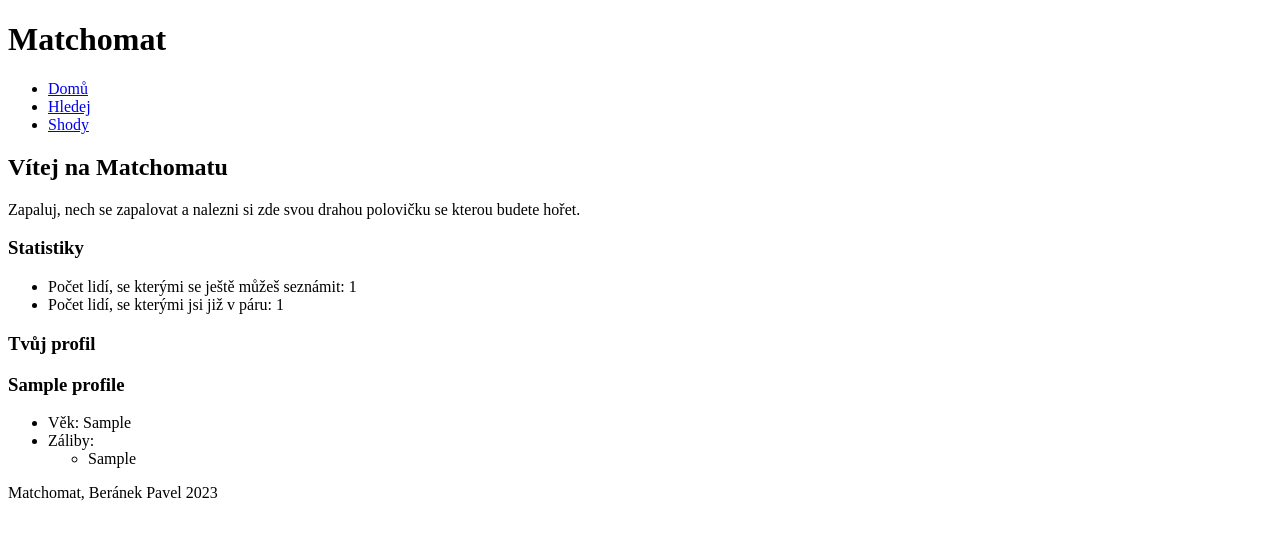
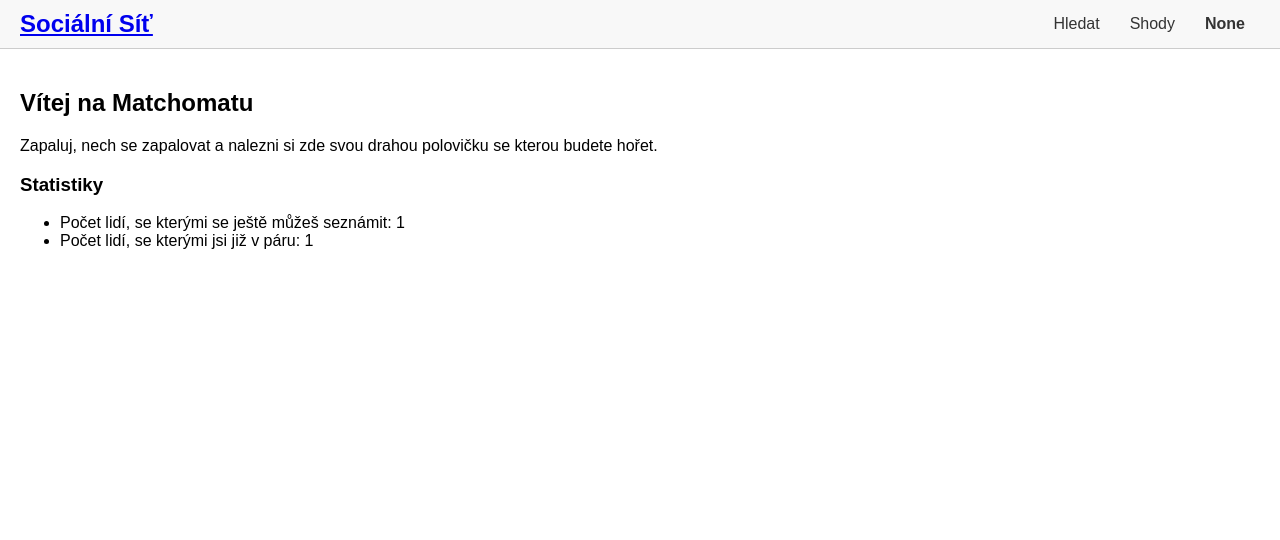
Before and after one commit to sattlereii/social_network, a Flask app: template code/templates/home.html in a window 1280 px wide. Shown: the top 540 px of the page. Run offline with Flask 3, Linux system fonts and the light colour scheme; the template is opened without the code that fills it: most values are stand-ins (such as "Sample title", 1, 10 or a date in 2020).

Commit message:
novinka 21:50

```diff
--- a/code/app.py
+++ b/code/app.py
@@ -1,33 +1,93 @@
 from py2neo import Graph, Node, Relationship
 from flask import Flask, render_template, request, redirect, session, url_for, flash
+from werkzeug.security import generate_password_hash, check_password_hash
+from datetime import datetime, timedelta
+from random import choice
 from random import choice
 from database import init_db, get_user_node, create_sample_data, get_matches, available_matches
-from werkzeug.security import generate_password_hash, check_password_hash
+
 
 app = Flask(__name__)
 app.secret_key = "your_secret_key"  # Nastavte silný tajný klíč
 graph = Graph("bolt://neo4j:7687", auth=("neo4j", "adminpass"))
 
-# Odstraňte funkci mock_data, pokud ji už nebudeme potřebovat
-# mock_data(graph)
-
-def create_user(graph, username, password, age, hobbies):
+# Funkce pro vytvoření uživatele s body sluníček a ohýnků
+def create_user(graph, username, password, age=None, hobbies=None):
     password_hash = generate_password_hash(password)
-    user_node = Node("Person", name=username, password=password_hash, age=age, hobbies=hobbies)
+    user_node = Node("User", name=username, password=password_hash, sun_points=0, fire_points=0, age=age, hobbies=hobbies)
     graph.create(user_node)
 
+# Funkce pro ověření uživatele při přihlášení
 def verify_user(graph, username, password):
-    user = graph.evaluate("MATCH (user:Person {name: $username}) RETURN user", username=username)
+    user = graph.evaluate("MATCH (user:User {name: $username}) RETURN user", username=username)
     if user and check_password_hash(user["password"], password):
         return True
     return False
 
+# Získání profilu přihlášeného uživatele
 def get_logged_user_profile(graph, username):
+    result = graph.run(f"""
+        MATCH (user:User)
+        WHERE user.name = '{username}'
+        RETURN user.name AS name, user.age AS age, user.hobbies AS hobbies, user.sun_points AS sun_points, user.fire_points AS fire_points
+    """).data()
+    return result[0] if result else {}
+
+
+# Funkce pro vytvoření výzvy
+def create_challenge(graph, username, title, description, duration_days):
+    end_date = datetime.now() + timedelta(days=duration_days)
+    challenge_node = Node("Challenge", title=title, description=description, creator=username, end_date=end_date.isoformat())
+    creator_node = get_user_node(graph, username)
+
+    created_rel = Relationship(creator_node, "CREATED", challenge_node)
+    graph.create(challenge_node | created_rel)
+
+    # Přidání bodů sluníček uživateli za vytvoření výzvy
+    graph.run("MATCH (u:User {name: $username}) SET u.sun_points = u.sun_points + 2", username=username)
+
+# Získání aktivních výzev
+def get_active_challenges(graph):
+    return graph.run("""
+        MATCH (c:Challenge)
+        WHERE datetime(c.end_date) > datetime()
+        RETURN c.title, c.description, c.creator, c.end_date
+    """).data()
+
+# Připojení uživatele k výzvě
+def join_challenge(graph, username, challenge_title, photo_url):
+    user_node = get_user_node(graph, username)
+    challenge_node = graph.evaluate("MATCH (c:Challenge {title: $title}) RETURN c", title=challenge_title)
+
+    if challenge_node:
+        completed_rel = Relationship(user_node, "COMPLETED", challenge_node, photo=photo_url)
+        graph.create(completed_rel)
+
+        # Přidání bodů ohýnku a sluníčka za splnění výzvy
+        graph.run("MATCH (u:User {name: $username}) SET u.fire_points = u.fire_points + 1, u.sun_points = u.sun_points + 1", username=username)
+
+# Získání archivu výzev
+def get_challenge_archive(graph):
+    return graph.run("""
+        MATCH (c:Challenge)
+        WHERE datetime(c.end_date) <= datetime()
+        OPTIONAL MATCH (u:User)-[r:COMPLETED]->(c)
+        RETURN c.title, c.description, c.creator, c.end_date, collect({user: u.name, photo: r.photo}) AS completions
+    """).data()
+
+def available_matches(graph, username):
     return graph.run(f"""
-        MATCH (user:Person)
-        WHERE user.name = '{username}'
-        RETURN user.name, user.age, user.hobbies
-    """).data()[0]
+        MATCH (user:User {{name: '{username}'}})
+        MATCH (friend:User)
+        WHERE NOT (user)-[:LIKES]->(friend)
+          AND NOT (friend)-[:DISLIKES]->(user)
+          AND user.name <> friend.name
+        RETURN friend.name AS name, friend.age AS age, friend.hobbies AS hobbies
+    """).data()
+
+# Získání uzlu uživatele podle jména
+def get_user_node(graph, username):
+    return graph.evaluate("MATCH (u:User {name: $username}) RETURN u")
 
 @app.route("/register", methods=["GET", "POST"])
 def register():
@@ -37,8 +97,7 @@ def register():
         age = int(request.form.get("age"))
         hobbies = request.form.get("hobbies").split(",")  # Rozdělte koníčky podle čárek
 
-        # Zkontrolujte, zda uživatel již existuje
-        existing_user = graph.evaluate("MATCH (user:Person {name: $username}) RETURN user", username=username)
+        existing_user = graph.evaluate("MATCH (user:User {name: $username}) RETURN user", username=username)
         if existing_user:
             flash("Username already exists!")
             return redirect(url_for("register"))
@@ -58,11 +117,12 @@ def login():
         if verify_user(graph, username, password):
             session["username"] = username
             flash("Login successful!")
-            return redirect(url_for("hello_world"))
+            return redirect(url_for("home"))
         else:
             flash("Invalid username or password.")
 
     return render_template("login.html")
+
 
 @app.route("/logout")
 def logout():
@@ -72,18 +132,38 @@ def logout():
 
 @app.route("/")
 @app.route("/home")
-def hello_world():
+def home():
     if "username" not in session:
         return redirect(url_for("login"))
 
     logged_user = session["username"]
     logged_user_info = get_logged_user_profile(graph, logged_user)
-    num_of_matches = len(get_matches(graph, logged_user))
-    num_of_available_matches = len(available_matches(graph, logged_user))
-    return render_template("home.html", profile=logged_user_info, num_of_matches=num_of_matches, num_of_available_matches=num_of_available_matches)
+    return render_template("home.html", profile=logged_user_info)
+
+
+@app.route("/search", methods=["GET", "POST"])
+def search():
+    if "username" not in session:
+        return redirect(url_for("login"))
+
+    if request.method == "GET":
+        potential_matches = available_matches(graph, session["username"])
+        random_profile = choice(potential_matches) if potential_matches else None
+        return render_template("search.html", profile=random_profile)
+    else:
+        date_choice = request.form.get("date_choice")
+        friend_name = request.form.get("friend_name")
+        user_node = get_user_node(graph, session["username"])
+        friend_node = get_user_node(graph, friend_name)
+        if date_choice == "like":
+            new_relationship = Relationship(user_node, "LIKES", friend_node)
+        elif date_choice == "dislike":
+            new_relationship = Relationship(user_node, "DISLIKES", friend_node)
+        graph.create(new_relationship)
+        return redirect(url_for("search"))
 
 @app.route("/profile")
-def profile():
+def user_profile():
     if "username" not in session:
         return redirect(url_for("login"))
 
@@ -91,7 +171,44 @@ def profile():
     user_info = get_logged_user_profile(graph, logged_user)
     return render_template("profile.html", profile=user_info)
 
-# Ostatní existující route jako /matches a /search zůstanou beze změny
+@app.route("/create_challenge", methods=["GET", "POST"])
+def create_challenge_route():
+    if "username" not in session:
+        return redirect(url_for("login"))
+
+    if request.method == "POST":
+        title = request.form.get("title")
+        description = request.form.get("description")
+        duration = int(request.form.get("duration"))
+
+        create_challenge(graph, session["username"], title, description, duration)
+        flash("Challenge created successfully!")
+        return redirect(url_for("home"))
+
+    return render_template("create_challenge.html")
+
+@app.route("/join_challenge/<title>", methods=["POST"])
+def join_challenge_route(title):
+    if "username" not in session:
+        return redirect(url_for("login"))
+
+    photo_url = request.form.get("photo_url")
+    join_challenge(graph, session["username"], title, photo_url)
+    flash("You joined the challenge!")
+    return redirect(url_for("home"))
+
+@app.route("/matches")
+def matches():
+    if "username" not in session:
+        return redirect(url_for("login"))
+
+    user_matches = get_matches(graph, session["username"])
+    return render_template("matches.html", profiles=user_matches)
+
+@app.route("/archive")
+def archive():
+    archive_data = get_challenge_archive(graph)
+    return render_template("archive.html", archive=archive_data)
 
 if __name__ == "__main__":
     app.run(debug=True, host="0.0.0.0", port=5000)
--- a/code/templates/home.html
+++ b/code/templates/home.html
@@ -9,23 +9,4 @@
   <li>Počet lidí, se kterými se ještě můžeš seznámit: {{ num_of_available_matches }}</li>
   <li>Počet lidí, se kterými jsi již v páru: {{ num_of_matches }}</li>
 </ul>
-
-<h3>Tvůj profil</h3>
-
-<article class="card" style="width: 18rem;">
-    <!-- <img src="..." class="card-img-top" alt="..."> -->
-    <section class="card-body">
-      <h3 class="card-title">{{ profile.get("user.name") }}</h5>
-      <ul class="card-text">
-        <li>Věk: {{ profile.get("user.age") }}</li>
-        <li>Záliby:
-            <ul>
-            {% for hobby in profile.get("user.hobbies") %}
-                <li>{{ hobby }}</li>
-            {% endfor %}
-            </ul>
-        </li>
-      </ul>
-    </section>
-</article>
 {% endblock %}
--- a/code/templates/template.html
+++ b/code/templates/template.html
@@ -3,24 +3,57 @@
 <head>
     <meta charset="UTF-8">
     <meta name="viewport" content="width=device-width, initial-scale=1.0">
-    <title>Matchomat</title>
+    <title>Sociální Síť</title>
+    <style>
+        /* Základní styly pro hlavičku a obsah */
+        body {
+            font-family: Arial, sans-serif;
+            margin: 0;
+            padding: 0;
+        }
+        header {
+            background-color: #f8f8f8;
+            padding: 10px 20px;
+            display: flex;
+            justify-content: space-between;
+            align-items: center;
+            border-bottom: 1px solid #ccc;
+        }
+        header h1 {
+            margin: 0;
+            font-size: 1.5rem;
+        }
+        header nav a {
+            margin: 0 15px;
+            text-decoration: none;
+            color: #333;
+        }
+        header nav {
+            display: flex;
+            align-items: center;
+        }
+        header nav .username {
+            margin-left: auto;
+            font-weight: bold;
+        }
+        main {
+            padding: 20px;
+        }
+    </style>
 </head>
 <body>
+    <!-- Hlavička stránky -->
     <header>
-        <h1>Matchomat</h1>
+        <h1><a href="{{ url_for('home') }}">Sociální Síť</a></h1>
+        <nav>
+            <a href="{{ url_for('search') }}">Hledat</a>
+            <a href="{{ url_for('matches') }}">Shody</a>
+            <span class="username"><a href="{{ url_for('user_profile') }}">{{ session.get("username") }}</a></span>
+        </nav>
     </header>
-    <nav>
-        <ul>
-            <li><a href="/home">Domů</a></li>
-            <li><a href="/search">Hledej</a></li>
-            <li><a href="/matches">Shody</a></li>
-        </ul>
-    </nav>
+
     <main>
         {% block content %}{% endblock %}
     </main>
-    <footer>
-        <p>Matchomat, Beránek Pavel 2023</p>
-    </footer>
 </body>
 </html>
```
Also changed, not shown: code/templates/archive.html (added, +24 -0 lines), code/templates/create_challenge.html (added, +23 -0 lines), code/templates/profile.html (+22 -6 lines).
